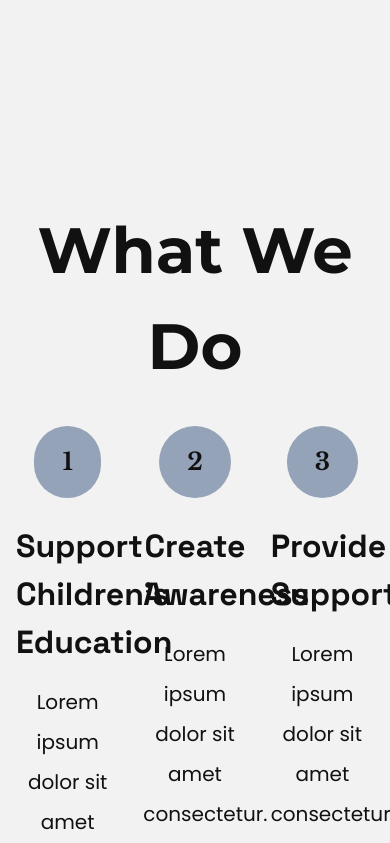
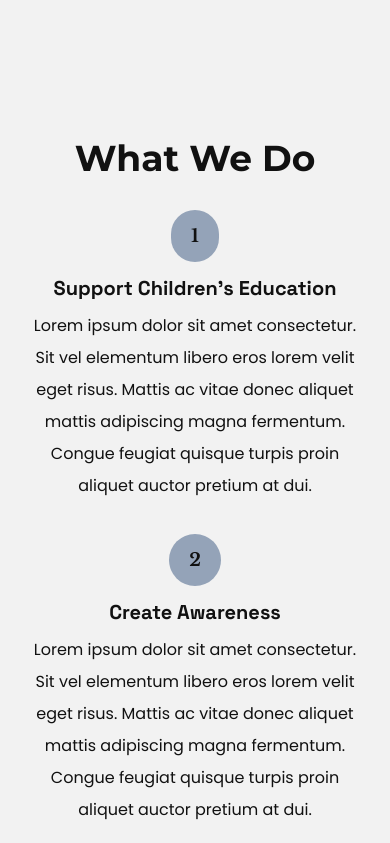
Before and after one commit to eniiku/songs_of_laughter, a React (Vite) app: page / in a window 390 px wide. Shown: the part 1720-2563 px from the top of the page. Built offline with nearby package versions, Linux system fonts and the light colour scheme.

Commit message:
style(App): create mobile view of what-we-do section

```diff
--- a/src/App.tsx
+++ b/src/App.tsx
@@ -57,7 +57,7 @@ const App = () => {
         className='grid lg:grid-cols-2 min-h-[80vh] lg:min-h-screen my-16 lg:my-32'
       >
         <div className='my-auto text-center lg:text-left'>
-          <h1 className='font-montserrat font-bold text-3xl lg:text-6xl mb-4 leading-[1.25]'>
+          <h1 className='font-montserrat font-bold text-4xl lg:text-6xl mb-4 leading-[1.25]'>
             About Our Company
           </h1>
 
@@ -76,10 +76,12 @@ const App = () => {
 
       {/* What We Do Section */}
 
-      <div id='what-we-do' className='min-h-screen text-center my-32'>
-        <h1 className='font-montserrat font-bold text-[64px]'>What We Do</h1>
+      <div id='what-we-do' className='min-h-screen text-center my-16 lg:my-32'>
+        <h1 className='font-montserrat font-bold text-4xl lg:text-[64px]'>
+          What We Do
+        </h1>
 
-        <div className='w-full grid grid-cols-3 gap-6 mt-8'>
+        <div className='w-full grid lg:grid-cols-3 gap-8 lg:gap-6 mt-8'>
           {[
             {
               title: 'Support Children’s Education',
@@ -95,15 +97,17 @@ const App = () => {
             },
           ].map((cardItem, index) => (
             <div key={cardItem.title} className='w-full'>
-              <div className='font-libre text-2xl text-center rounded-full py-5 px-7 bg-slate-400 w-fit mx-auto'>
+              <div className='font-libre text-lg lg:text-2xl text-center rounded-full py-3 lg:py-5 px-5 lg:px-7 bg-slate-400 w-fit mx-auto'>
                 {index + 1}
               </div>
 
-              <h1 className='font-space font-bold text-[32px] mb-4 mt-6'>
+              <h1 className='font-space font-bold text-xl lg:text-[32px] mb-2 lg:mb-4 mt-3 lg:mt-6'>
                 {cardItem.title}
               </h1>
 
-              <p className='text-xl leading-[2]'>{cardItem.text}</p>
+              <p className='text-base lg:text-xl leading-[2] w-[95%] lg:w-auto mx-auto lg:mx-0'>
+                {cardItem.text}
+              </p>
             </div>
           ))}
         </div>
```
